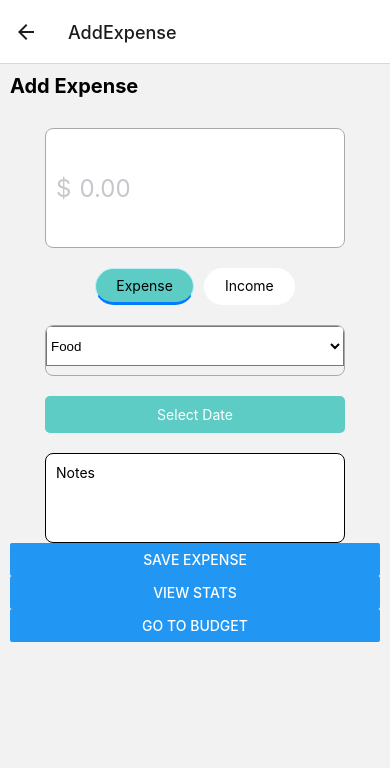
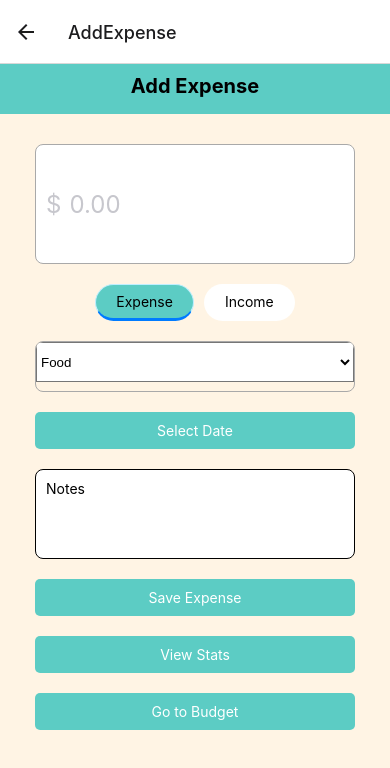
Before and after one commit to Maplestudent/ExpenseTracker, a React Native app: screen /AddExpense in a window 390 px wide. Shown: the top 768 px of the page. Built offline with nearby package versions, Linux system fonts and the light colour scheme.

Commit message:
Update AddExpenseScreen
use TouchableOpacity for buttons instead of using button tag

```diff
--- a/src/screens/AddExpenseScreen.jsx
+++ b/src/screens/AddExpenseScreen.jsx
@@ -1,5 +1,5 @@
 import React, { useContext, useState } from 'react';
-import { Button, ScrollView, StyleSheet, Text } from 'react-native';
+import { Button, ScrollView, StyleSheet, Text, TouchableOpacity, View } from 'react-native';
 import AddNotes from '../components/AddNotes';
 import InputAmount from '../components/InputAmount';
 import SelectCategory from '../components/SelectCategory';
@@ -56,9 +56,17 @@ function AddExpenseScreen({ navigation }) {
       <SelectDate date={date} onDateChange={setDate} />
       <AddNotes value={note} onChange={setNote} />
 
-      <Button title="Save Expense" onPress={handleAddExpense} />
-      <Button title="View Stats" onPress={() => navigation.navigate('Stats')} />
-      <Button title="Go to Budget" onPress={() => navigation.navigate('Budget')} />
+      <TouchableOpacity style={styles.button} onPress={handleAddExpense}>
+        <Text style={styles.buttonText}>Save Expense</Text>
+      </TouchableOpacity>
+
+      <TouchableOpacity style={styles.button} onPress={() => navigation.navigate('Stats')}>
+        <Text style={styles.buttonText}>View Stats</Text>
+      </TouchableOpacity>
+
+      <TouchableOpacity style={styles.button} onPress={() => navigation.navigate('Budget')}>
+        <Text style={styles.buttonText}>Go to Budget</Text>
+      </TouchableOpacity>
     </ScrollView>
   );
 }
@@ -66,12 +74,30 @@ function AddExpenseScreen({ navigation }) {
 const styles = StyleSheet.create({
   container: {
     flex: 1,
-    padding: 10,
+    backgroundColor: '#fff4e4',
   },
   header: {
+    height: 50,
+    padding: 10,
     fontSize: 20,
     fontWeight: 'bold',
+    textAlign: 'center',
+    color: '#000000',
     marginBottom: 20,
+    backgroundColor: '#5cccc4',
+  },
+  button: {
+    backgroundColor: '#5cccc4',
+    padding: 10,
+    borderRadius: 5,
+    marginTop: 20,
+    marginLeft: 35,
+    marginRight: 35,
+  },
+  buttonText: {
+    color: '#ffffff',
+    textAlign: 'center',
+
   },
   // Add styles for your components as needed
 });
```
